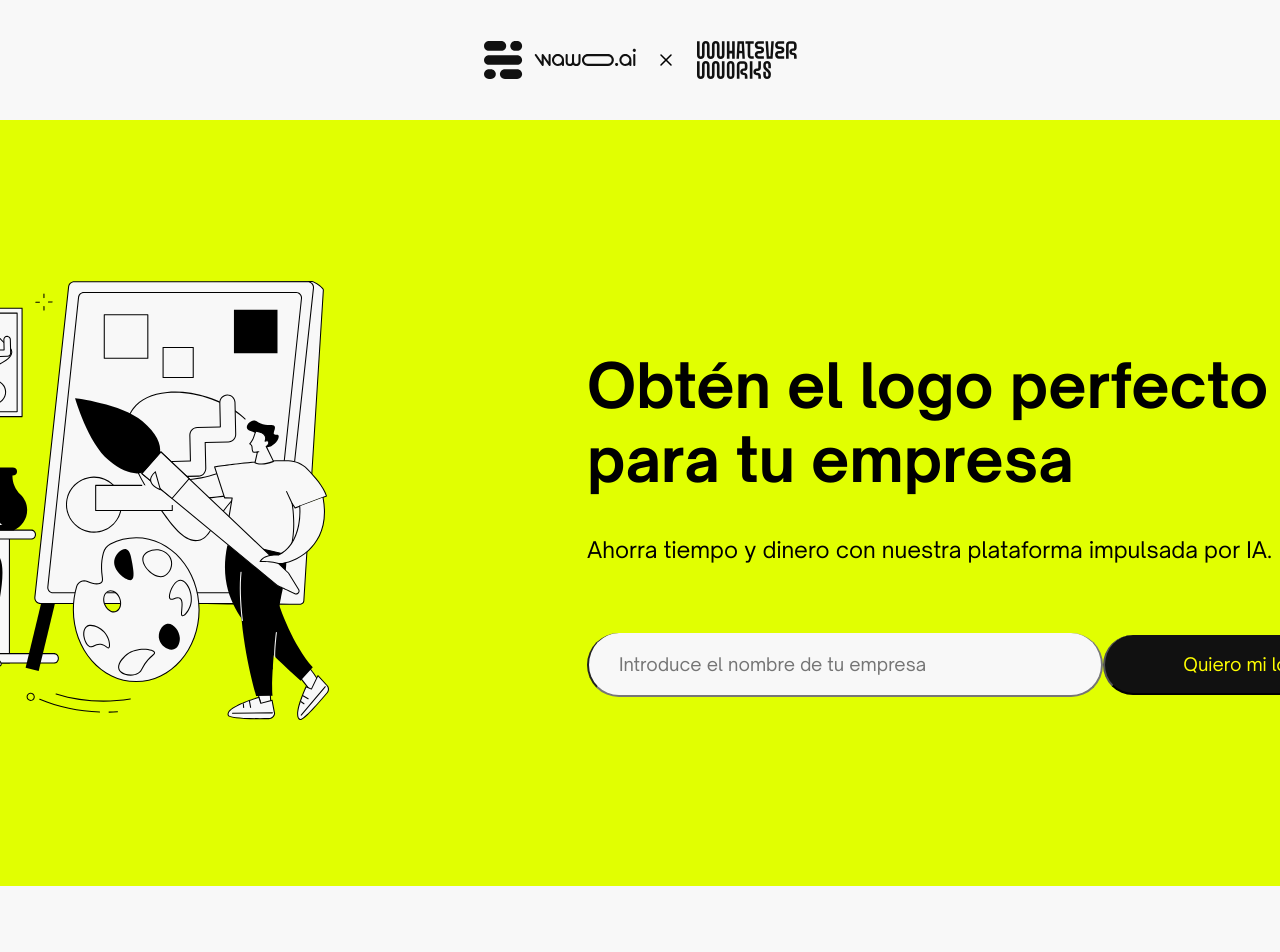
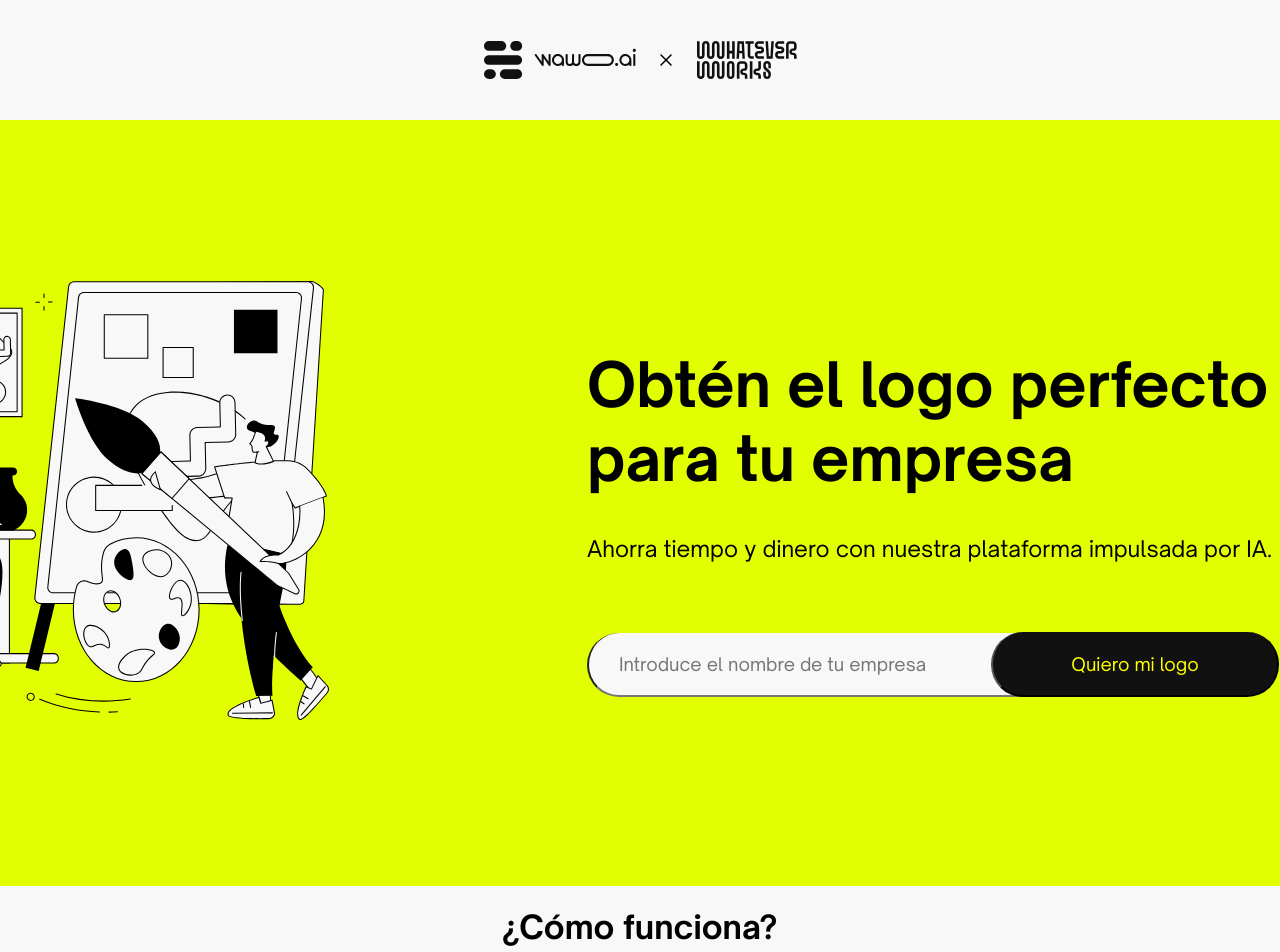
Before and after one commit to TheSerch07/Client-Wawo-Logos, a React (Vite) app: page / in a window 1280 px wide. Shown: the top 952 px of the page. Before the commit the page ends 894 px from the top, so only its background shows below. Built offline with nearby package versions, Linux system fonts and the light colour scheme.

Commit message:
Create Logo End

```diff
--- a/src/App.jsx
+++ b/src/App.jsx
@@ -3,6 +3,7 @@ import reactLogo from './assets/react.svg'
 import './App.css'
 import Header from './components/Header'
 import CreateLogo from './components/CreateLogo'
+import Tutorial from './components/Tutorial'
 
 function App() {
   const [count, setCount] = useState(0)
@@ -11,6 +12,7 @@ function App() {
     <div className="App">
       <Header />
       <CreateLogo />
+      <Tutorial />
     </div>
   )
 }
--- /dev/null
+++ b/src/components/Tutorial.jsx
@@ -0,0 +1,9 @@
+function Tutorial() {
+    return (
+        <div>
+            <h1>¿Cómo funciona?</h1>
+        </div>
+    )
+}
+
+export default Tutorial
--- a/src/styles/CreateLogo.module.css
+++ b/src/styles/CreateLogo.module.css
@@ -41,18 +41,15 @@
     font-family: OpenSauseOneRegular;
     background: rgb(17, 17, 17);
     color: rgb(255, 255, 1);
-    /* padding-left: 30px; */
     font-size: 18px;
     border-top: 20px;
-    height: 60px;
+    height: 65px;
     width: 18rem;
     border-radius: 2rem;
+    position: relative;
+    left: -7rem;
 }
 
-.input-wrapper {
-    font: optional;
+.button:hover {
+    cursor: pointer;
 }
-
-/* .soonCreateLogo {
-
-} */
```
Also changed, not shown: src/styles/Tutorial.module.css (added).
